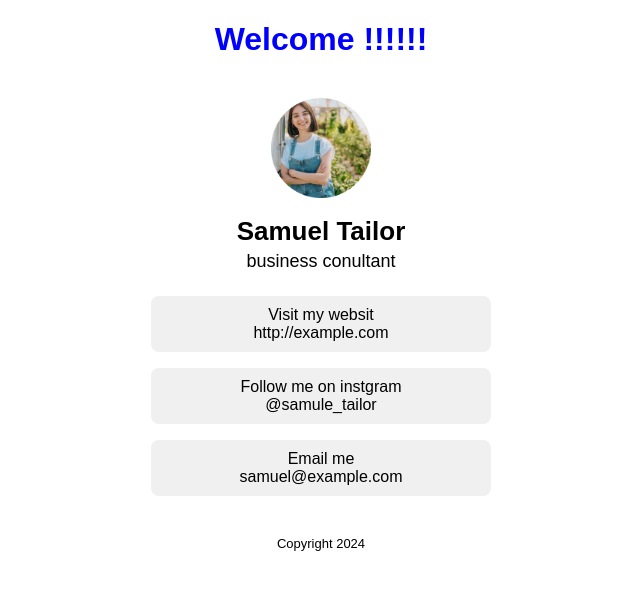
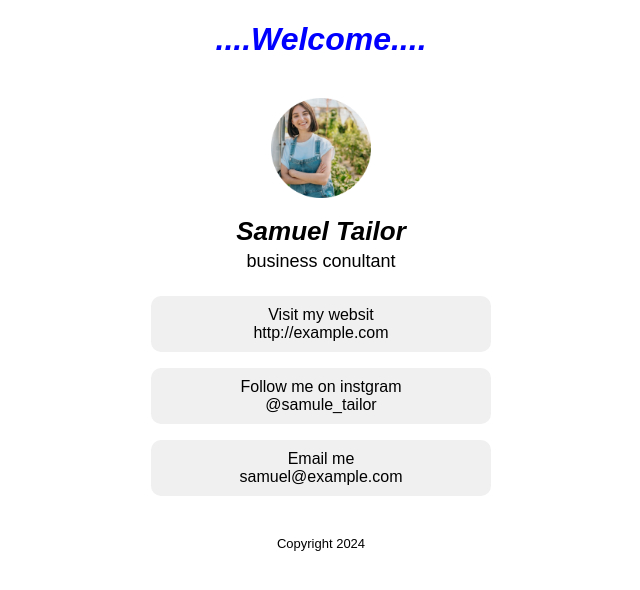
Before and after one commit to s13627317/profile-web, a plain HTML site: page index.html in a window 1280 px wide. Shown: the whole page, without its empty margins (319-959 px from the left). Drawn offline with Linux system fonts and the light colour scheme.

Commit message:
add something

```diff
--- a/index.html
+++ b/index.html
@@ -8,7 +8,7 @@
     <link rel="stylesheet" href="style.css" />
   </head>
   <body>
-    <h1 class="hello">Welcome !!!!!!</h1>
+    <h1 class="hello">....Welcome....</h1>
     <img src="Ellipse 1 (2)(1).png" class="profile-image" />
     <h1 class="name">Samuel Tailor</h1>
     <h4 class="title">business conultant</h4>
--- a/style.css
+++ b/style.css
@@ -13,6 +13,7 @@ body{
 .name{
     font-size: 26px;
     margin-bottom: 4px;
+    font-style: italic;
 }
 
 .title{
@@ -28,7 +29,7 @@ body{
     color:black;
     text-decoration: none;
     padding: 10px;
-    border-radius: 8px;
+    border-radius: 10px;
 }
 
 footer{
@@ -37,6 +38,6 @@ footer{
 }
 
 .hello{
-    font-size: italic;
+    font-style: italic;
     color: blue;
 }
```
